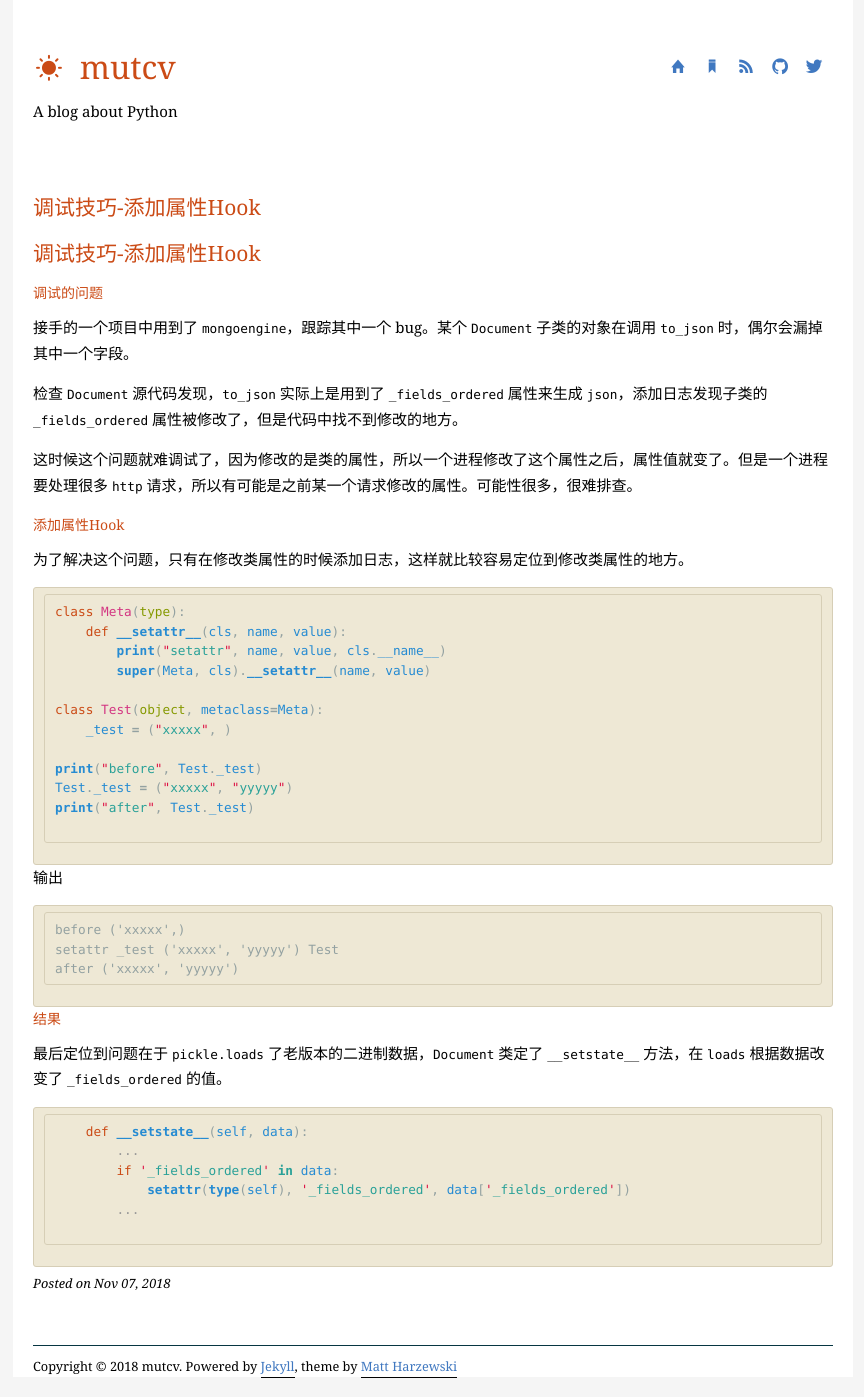
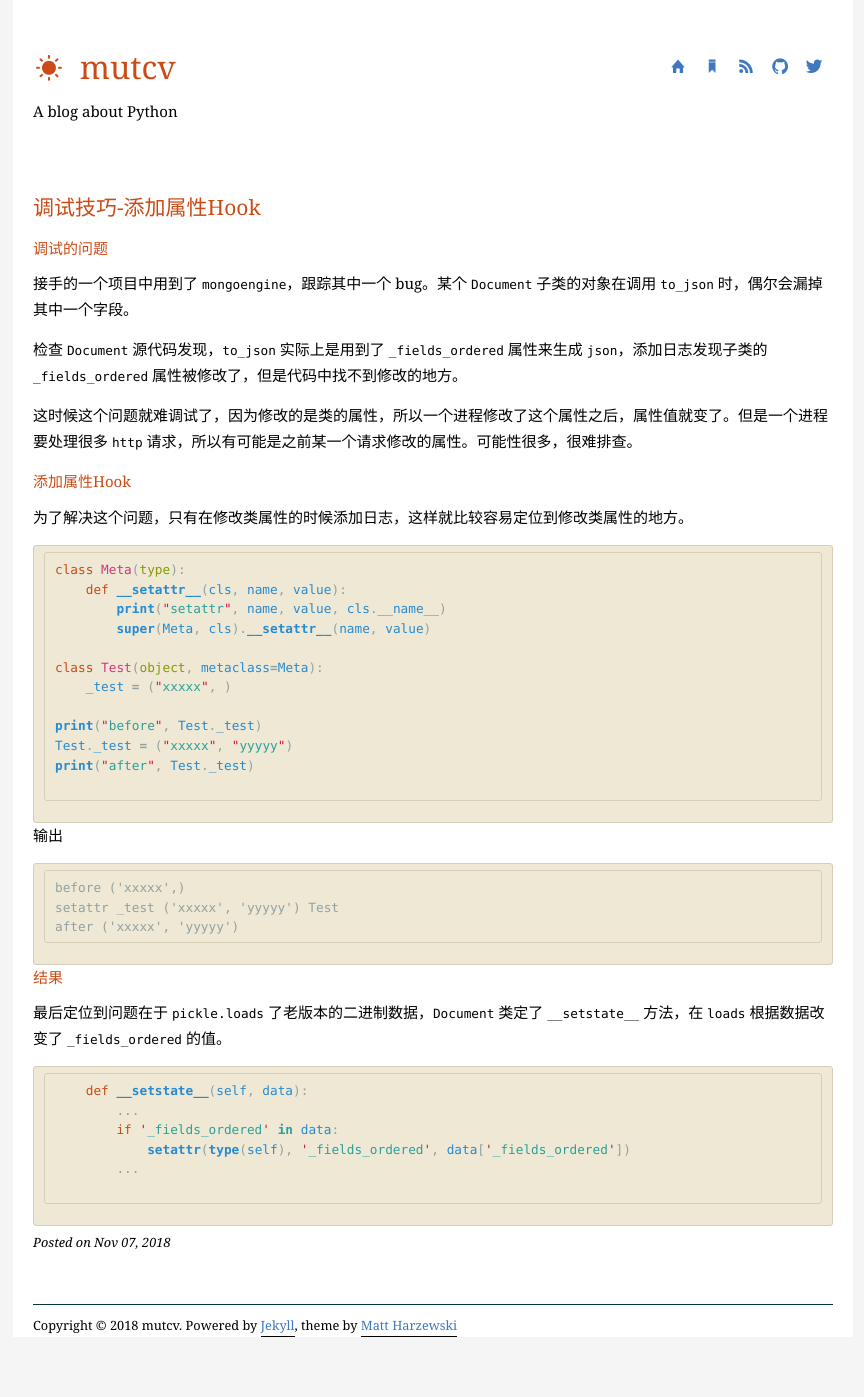
Before and after one commit to liuliqiu/liuliqiu.github.io, a Jekyll site: the page built from _posts/2018-11-07-python-hook-attribute-for-debug.md, in a window 1280 px wide. Shown: the whole page, without its empty margins (207-1071 px from the left). Built offline with Jekyll 4.4.1, drawn with Linux system fonts in a browser that asks for light colours; nearby versions of some CDN libraries; some web fonts are replaced; after the commit the page ends 1357 px from its top, so only the background shows below that.

Commit message:
fix title

````diff
--- a/_posts/2018-11-07-python-hook-attribute-for-debug.md
+++ b/_posts/2018-11-07-python-hook-attribute-for-debug.md
@@ -6,10 +6,8 @@ tags:
 - debug
 ---
 
-# 调试技巧-添加属性Hook
 
-
-### 调试的问题
+## 调试的问题
 
 接手的一个项目中用到了 `mongoengine`，跟踪其中一个 bug。某个 `Document` 子类的对象在调用 `to_json` 时，偶尔会漏掉其中一个字段。
 
@@ -18,7 +16,7 @@ tags:
 这时候这个问题就难调试了，因为修改的是类的属性，所以一个进程修改了这个属性之后，属性值就变了。但是一个进程要处理很多 `http` 请求，所以有可能是之前某一个请求修改的属性。可能性很多，很难排查。
 
 
-### 添加属性Hook
+## 添加属性Hook
 
 为了解决这个问题，只有在修改类属性的时候添加日志，这样就比较容易定位到修改类属性的地方。
 
@@ -46,7 +44,7 @@ after ('xxxxx', 'yyyyy')
 ```
 
 
-### 结果
+## 结果
 
 最后定位到问题在于 `pickle.loads` 了老版本的二进制数据，`Document` 类定了 `__setstate__` 方法，在 `loads` 根据数据改变了 `_fields_ordered` 的值。
 
````
